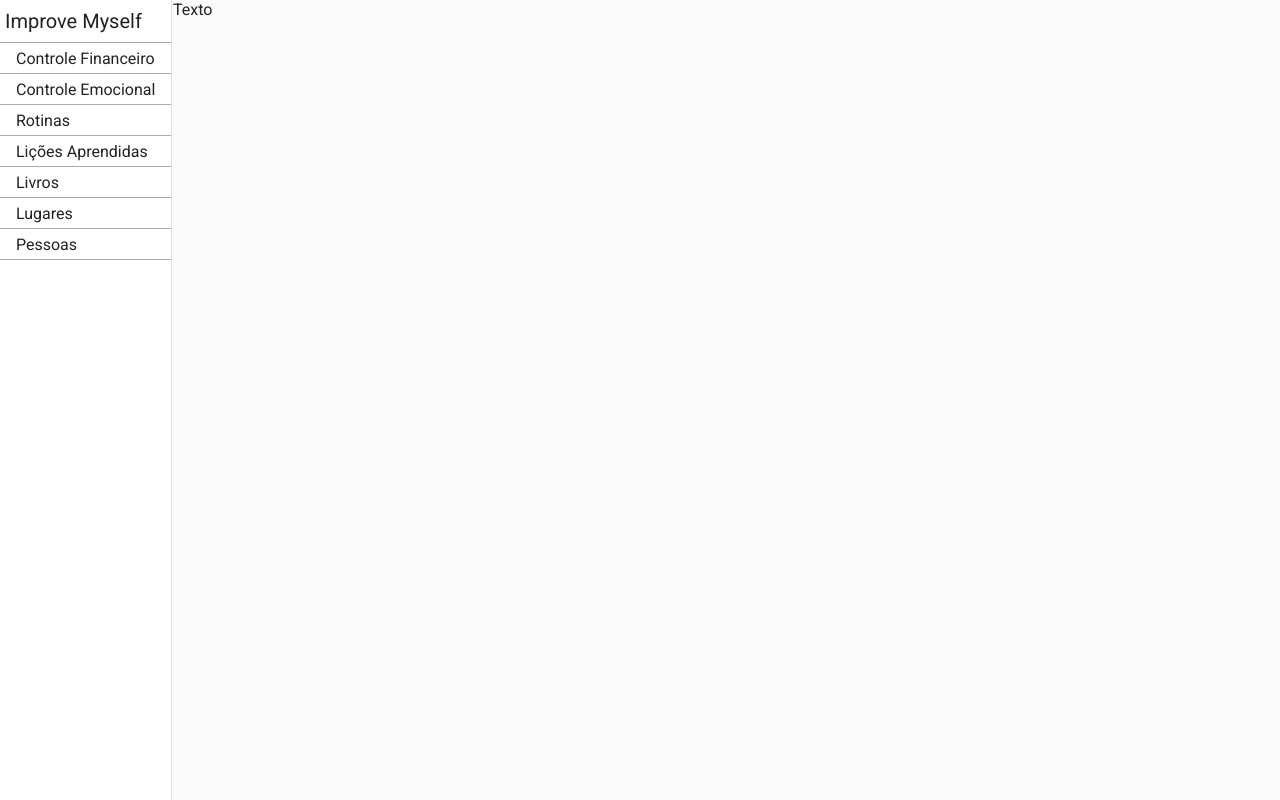
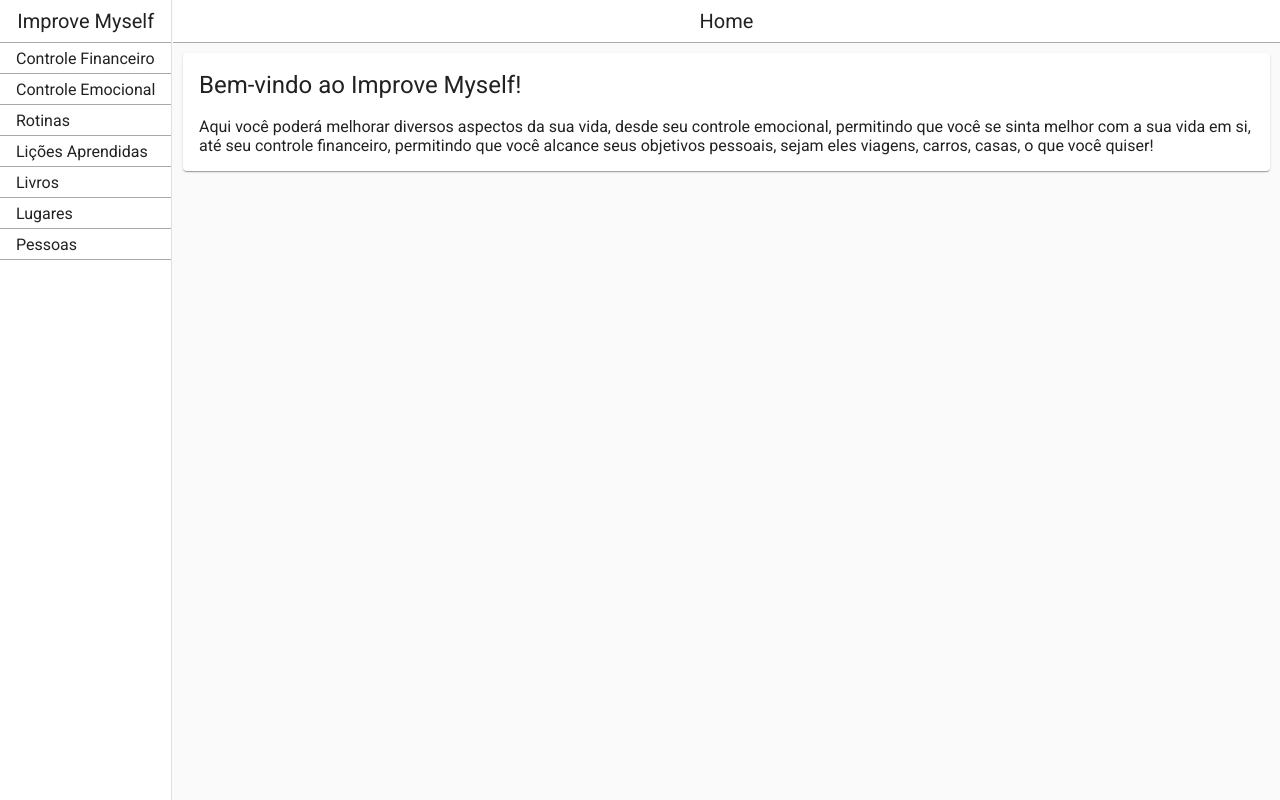
Before and after one commit to LucasFerrazSilva/improve-myself-frontend, an Angular app: page / in a window 1280 px wide. Built offline with nearby package versions, Linux system fonts and the light colour scheme.

Commit message:
Add home component

```diff
--- a/src/app/angular-material-module.ts
+++ b/src/app/angular-material-module.ts
@@ -2,12 +2,16 @@ import {NgModule} from '@angular/core';
 import {MatButtonModule} from '@angular/material/button';
 import {MatSidenavModule} from '@angular/material/sidenav';
 import {MatListModule} from '@angular/material/list';
+import {MatToolbarModule} from '@angular/material/toolbar';
+import {MatCardModule} from '@angular/material/card';
 
 @NgModule({
   exports: [
     MatButtonModule,
     MatSidenavModule,
-    MatListModule
+    MatListModule,
+    MatToolbarModule,
+    MatCardModule
   ]
 })
 export class AngularMaterialModule {}
--- a/src/app/app-routing.module.ts
+++ b/src/app/app-routing.module.ts
@@ -1,8 +1,11 @@
 import { NgModule } from '@angular/core';
 import { Routes, RouterModule } from '@angular/router';
+import { HomeComponent } from './home/home.component';
 
 
-const routes: Routes = [];
+const routes: Routes = [
+  {path: '', component: HomeComponent}
+];
 
 @NgModule({
   imports: [RouterModule.forRoot(routes)],
--- a/src/app/app.component.html
+++ b/src/app/app.component.html
@@ -1,4 +1,4 @@
 <mat-sidenav-container id="app-container">
   <mat-sidenav mode="side" opened><app-menu></app-menu></mat-sidenav>
-  <mat-sidenav-content>Texto</mat-sidenav-content>
+  <mat-sidenav-content><router-outlet></router-outlet></mat-sidenav-content>
 </mat-sidenav-container>
--- a/src/app/app.module.ts
+++ b/src/app/app.module.ts
@@ -6,11 +6,13 @@ import { AppComponent } from './app.component';
 import { BrowserAnimationsModule } from '@angular/platform-browser/animations';
 import { AngularMaterialModule } from './angular-material-module';
 import { MenuComponent } from './menu/menu.component';
+import { HomeComponent } from './home/home.component';
 
 @NgModule({
   declarations: [
     AppComponent,
-    MenuComponent
+    MenuComponent,
+    HomeComponent
   ],
   imports: [
     BrowserModule,
--- /dev/null
+++ b/src/app/home/home.component.html
@@ -0,0 +1,7 @@
+<h1 class="mat-h1 content-title">Home</h1>
+
+<mat-card class="content-body">
+    <h1 class="mat-h1">Bem-vindo ao Improve Myself!</h1>
+
+    <p>Aqui você poderá melhorar diversos aspectos da sua vida, desde seu controle emocional, permitindo que você se sinta melhor com a sua vida em si, até seu controle financeiro, permitindo que você alcance seus objetivos pessoais, sejam eles viagens, carros, casas, o que você quiser!</p>
+</mat-card>
--- /dev/null
+++ b/src/app/home/home.component.ts
@@ -0,0 +1,15 @@
+import { Component, OnInit } from '@angular/core';
+
+@Component({
+  selector: 'app-home',
+  templateUrl: './home.component.html',
+  styleUrls: ['./home.component.css']
+})
+export class HomeComponent implements OnInit {
+
+  constructor() { }
+
+  ngOnInit(): void {
+  }
+
+}
--- a/src/app/menu/menu.component.css
+++ b/src/app/menu/menu.component.css
@@ -6,10 +6,3 @@ mat-nav-list a {
     border-bottom: 1px solid #aaa ;
     height: 30px;
 }
-
-#app-title {
-    font-size: 20px;
-    padding: 5px;
-    margin: 0;
-    border-bottom: 1px solid #aaa ;
-}
--- a/src/styles.css
+++ b/src/styles.css
@@ -2,3 +2,16 @@
 
 html, body { height: 100%; }
 body { margin: 0; font-family: Roboto, "Helvetica Neue", sans-serif; }
+
+.content-title, #app-title {
+    font-size: 20px;
+    padding: 5px;
+    margin: 0;
+    border-bottom: 1px solid #aaa ;
+    text-align: center;
+    background-color: #fff;
+}
+
+.content-body {
+    margin: 10px;
+}
```
Also changed, not shown: src/app/home/home.component.css (added), 1 other file (tests, documents, lock files or other folders).
